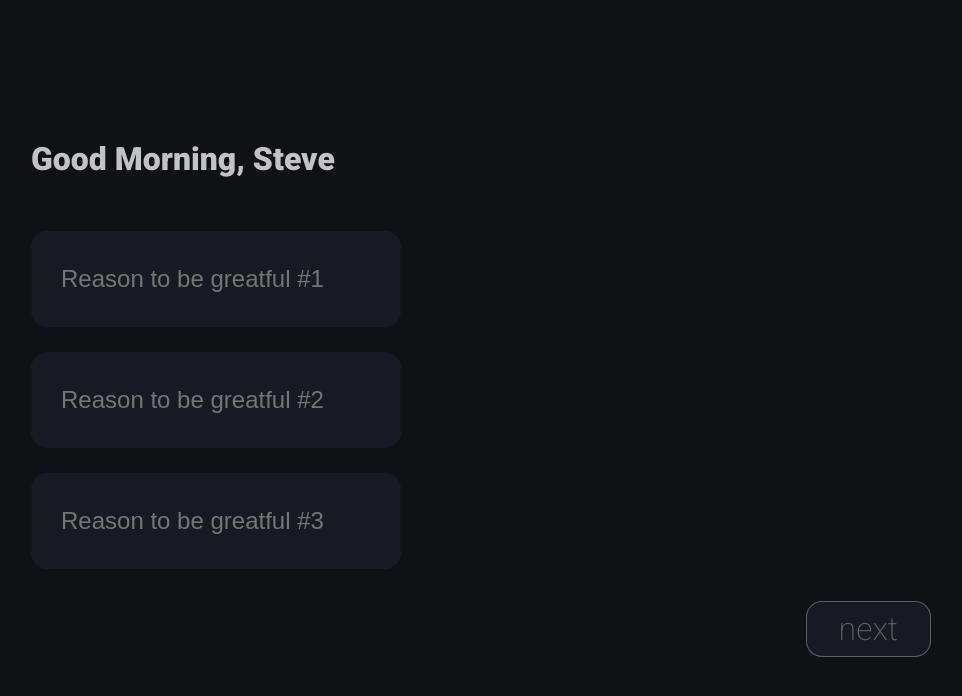
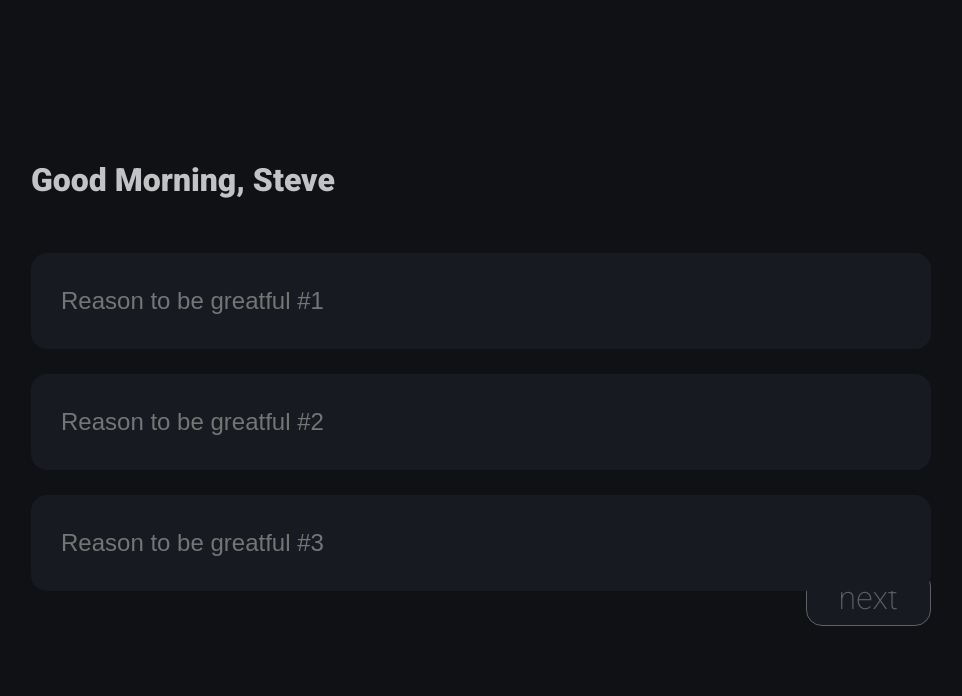
Before and after one commit to boothscript/dashRoo, a React (Create React App) app: page /mr/gratitude in a window 1280 px wide. Shown: the top 696 px of the page, without its empty margins (159-1121 px from the left). Built offline with nearby package versions, Linux system fonts and the light colour scheme.

Commit message:
sorted transforms

```diff
--- a/src/Components/mr/MrContainer.js
+++ b/src/Components/mr/MrContainer.js
@@ -1,7 +1,7 @@
 import styled from "styled-components";
 
 export default styled.div`
-  position: absolute;
+  position: relative;
   left: 0px;
   right: 0px;
   background: ${props => props.theme.darkest && props.theme.darkest};
@@ -13,8 +13,4 @@ export default styled.div`
     minmax(1em, 1fr);
   grid-template-rows: 1.2fr 1.6fr 1.2fr;
   row-gap: 2em;
-  & > * {
-    grid-column: 2 / -2;
-    display: flex;
-  }
 `;
--- a/src/Components/mr/MrFooter.js
+++ b/src/Components/mr/MrFooter.js
@@ -5,7 +5,9 @@ import PropTypes from "prop-types";
 import { MrButton } from "./index";
 
 const Div = styled.div`
-  align-self: flex-start;
+  grid-column: 2/-2;
+  align-self: start;
+  justify-self: end;
 `;
 
 function MrFooter({ nextPage, buttonText, fieldsCompleted, submitFunc }) {
--- a/src/Components/mr/MrHeader.js
+++ b/src/Components/mr/MrHeader.js
@@ -4,7 +4,8 @@ import styled from "styled-components";
 import { MrWelcome } from "./elements/";
 
 const Div = styled.div`
-  align-self: flex-end;
+  grid-column: 2/-2;
+  align-self: end;
 `;
 
 function MrHeader() {
--- a/src/Components/mr/MrMain.js
+++ b/src/Components/mr/MrMain.js
@@ -4,8 +4,12 @@ export default styled.div`
   background: ${props =>
     props.panel ? props.theme.panel : props.theme.darkest};
   border-radius: 16px;
-  grid-column: 2/-2;
+  width: 100%;
+  height: 100%;
   display: grid !important;
   grid-template-columns: repeat(3, 1fr);
   grid-gap: 25px;
+  position: absolute;
+  left: 0;
+  top: 0;
 `;
--- /dev/null
+++ b/src/Components/mr/elements/MrWrapper.js
@@ -0,0 +1,13 @@
+import React from "react";
+import styled from "styled-components";
+
+const Div = styled.div`
+  position: relative;
+  grid-column: 2/-2;
+`;
+
+function MrWrapper({ children }) {
+  return <Div>{children}</Div>;
+}
+
+export default MrWrapper;
--- a/src/Components/mr/elements/index.js
+++ b/src/Components/mr/elements/index.js
@@ -2,5 +2,6 @@ import MrWelcome from "./MrWelcome";
 import MrRateStar from "./MrRateStar";
 import MrRateStars from "./MrRateStars";
 import MrRateText from "./MrRateText";
+import MrWrapper from "./MrWrapper";
 
-export { MrWelcome, MrRateStar, MrRateStars, MrRateText };
+export { MrWelcome, MrRateStar, MrRateStars, MrRateText, MrWrapper };
--- a/src/Pages/MorningRoutine.js
+++ b/src/Pages/MorningRoutine.js
@@ -3,6 +3,7 @@ import { BrowserRouter as Router, Switch, Route } from "react-router-dom";
 import { CSSTransition, TransitionGroup } from "react-transition-group";
 
 import { MrMain, MrHeader, MrContainer, MrFooter } from "../Components/mr";
+import { MrWrapper } from "../Components/mr/elements";
 import { MrRate, MrGratitude, MrGoal } from "./mr";
 
 import { MrContext } from "../Context/MorningRoutine";
@@ -42,10 +43,10 @@ function MorningRoutine() {
         <MrHeader />
         <Route
           render={({ location }) => (
-            <TransitionGroup>
+            <TransitionGroup component={MrWrapper}>
               <CSSTransition
                 key={location.key}
-                timeout={500}
+                timeout={350}
                 classNames="swipe"
                 unmountOnExit
               >
--- a/src/Pages/mr/MrRate.js
+++ b/src/Pages/mr/MrRate.js
@@ -1,4 +1,5 @@
 import React, { useContext } from "react";
+import styled from "styled-components";
 
 import { MrMain, MrRater } from "../../Components/mr";
 
--- a/src/pageTransitions/pageSwipe.css
+++ b/src/pageTransitions/pageSwipe.css
@@ -1,9 +1,9 @@
 .swipe-enter {
-  transform: translateX(100%);
+  transform: translateX(150%);
 }
 .swipe-enter.swipe-enter-active {
   transform: translateX(0%);
-  transition: transform 500ms ease-in-out;
+  transition: transform 350ms ease-in-out;
 }
 
 .swipe-exit {
@@ -11,6 +11,6 @@
   transform: translateX(0);
 }
 .swipe-exit-active {
-  transform: translateX(-100%);
-  transition: transform 600ms ease-in-out;
+  transform: translateX(-150%);
+  transition: transform 200ms ease-in-out;
 }
```
